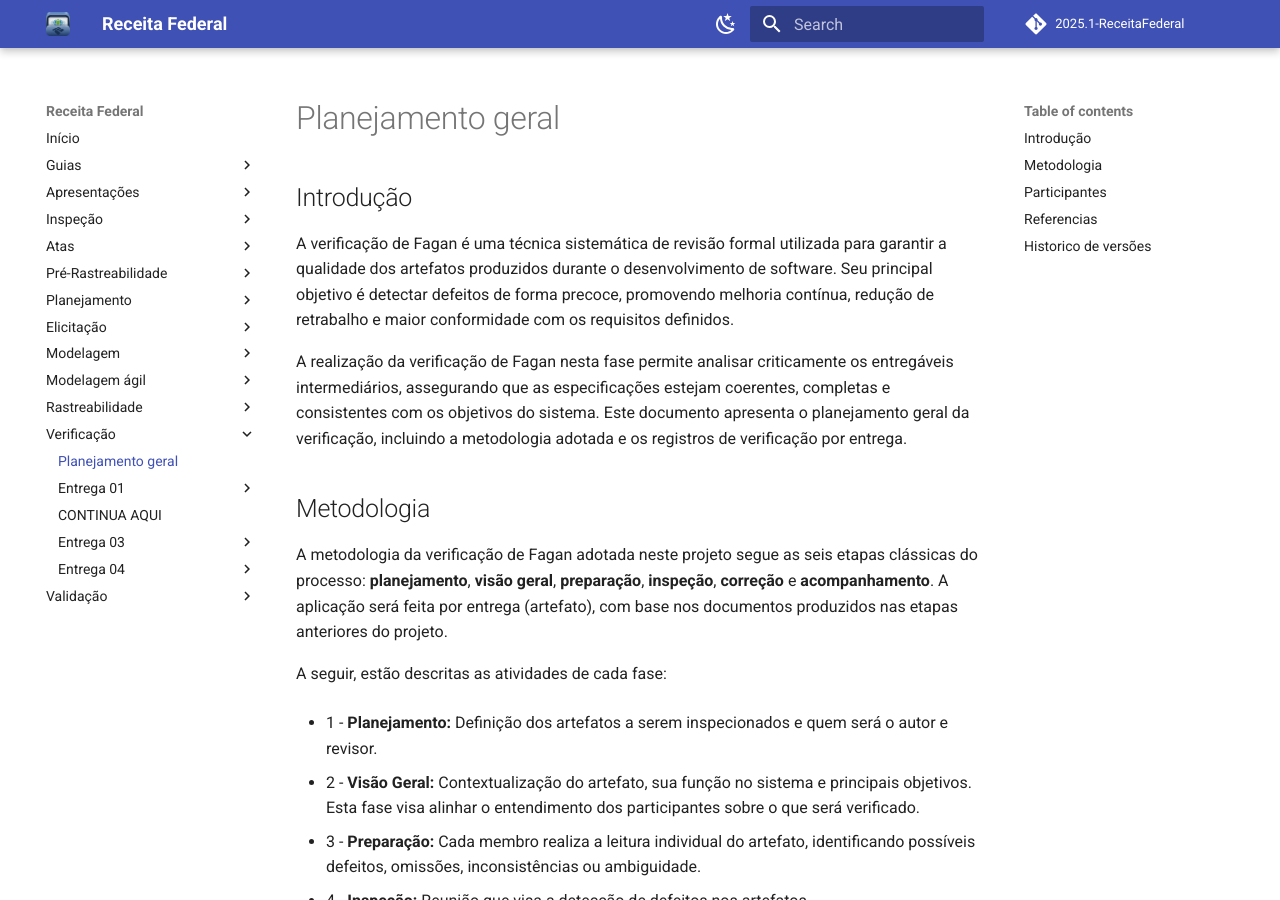
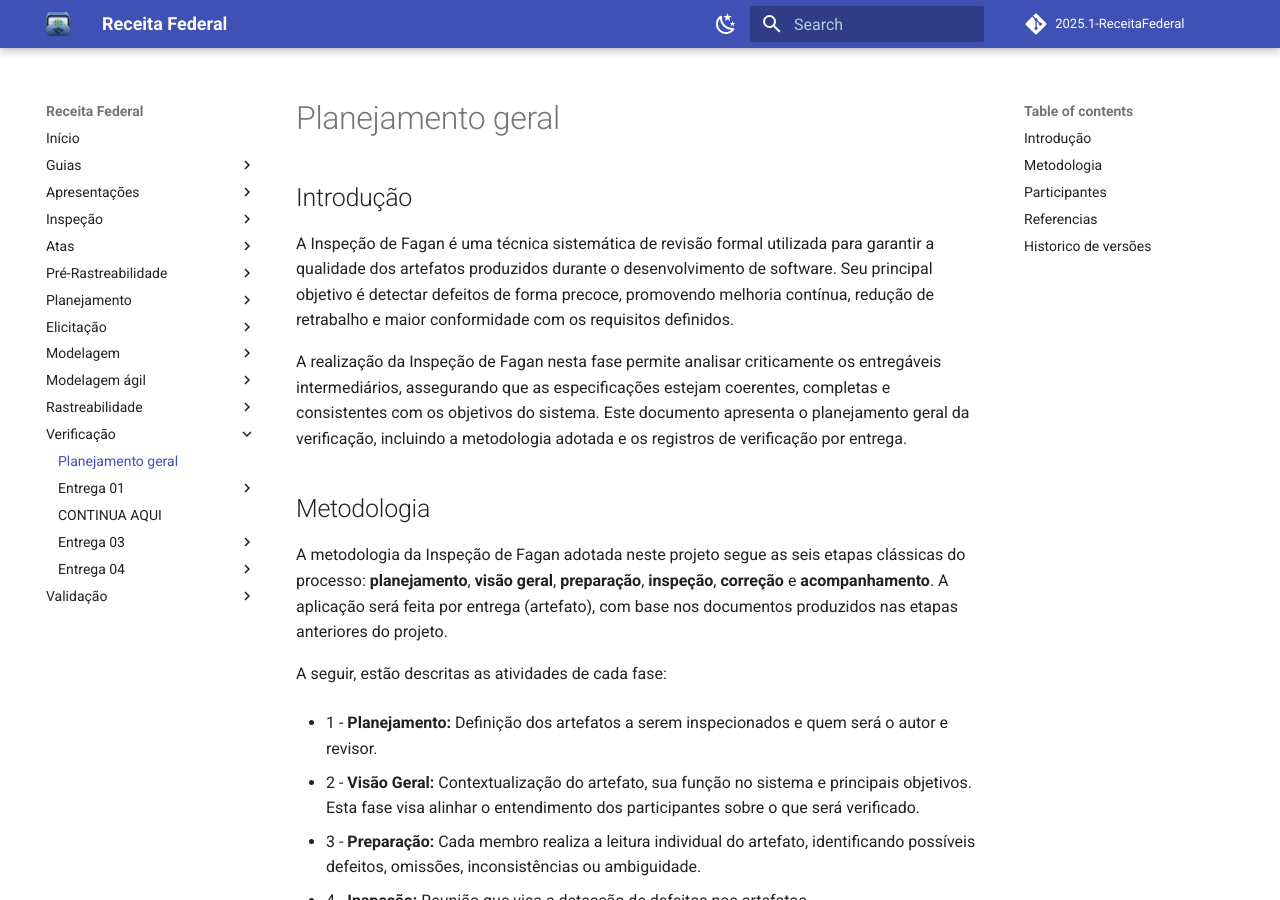
Before and after one commit to Requisitos-de-Software/2025.1-Meu-INSS, an MkDocs documentation site: the page built from docs/verificacao/planejamento-geral.md, in a window 1280 px wide and 900 px high. Built offline with MkDocs 1.6.1 and Material for MkDocs 9.7.7, drawn with Linux system fonts in a browser that asks for light colours; comment, search, counter and statistics services are not loaded.

Commit message:
correção txt

```diff
--- a/docs/verificacao/planejamento-geral.md
+++ b/docs/verificacao/planejamento-geral.md
@@ -1,14 +1,14 @@
 ## Introdução
 
-A verificação de Fagan é uma técnica sistemática de revisão formal utilizada para garantir a qualidade dos artefatos produzidos durante o desenvolvimento de software. Seu principal objetivo é detectar defeitos de forma precoce, promovendo melhoria contínua, redução de retrabalho e maior conformidade com os requisitos definidos.
+A Inspeção de Fagan é uma técnica sistemática de revisão formal utilizada para garantir a qualidade dos artefatos produzidos durante o desenvolvimento de software. Seu principal objetivo é detectar defeitos de forma precoce, promovendo melhoria contínua, redução de retrabalho e maior conformidade com os requisitos definidos.
 
-A realização da verificação de Fagan nesta fase permite analisar criticamente os entregáveis intermediários, assegurando que as especificações estejam coerentes, completas e consistentes com os objetivos do sistema. Este documento apresenta o planejamento geral da verificação, incluindo a metodologia adotada e os registros de verificação por entrega.
+A realização da Inspeção de Fagan nesta fase permite analisar criticamente os entregáveis intermediários, assegurando que as especificações estejam coerentes, completas e consistentes com os objetivos do sistema. Este documento apresenta o planejamento geral da verificação, incluindo a metodologia adotada e os registros de verificação por entrega.
 
 
 
 ## Metodologia
 
-A metodologia da verificação de Fagan adotada neste projeto segue as seis etapas clássicas do processo: **planejamento**, **visão geral**, **preparação**, **inspeção**, **correção** e **acompanhamento**. A aplicação será feita por entrega (artefato), com base nos documentos produzidos nas etapas anteriores do projeto.
+A metodologia da Inspeção de Fagan adotada neste projeto segue as seis etapas clássicas do processo: **planejamento**, **visão geral**, **preparação**, **inspeção**, **correção** e **acompanhamento**. A aplicação será feita por entrega (artefato), com base nos documentos produzidos nas etapas anteriores do projeto.
 
 A seguir, estão descritas as atividades de cada fase:
 
```
Also changed, not shown: docs/verificacao/entrega1/planejamento1.md (+1 -1 lines), docs/verificacao/entrega3/planejamento3.md (+1 -1 lines), docs/verificacao/entrega4/planejamento4.md (+1 -1 lines).
